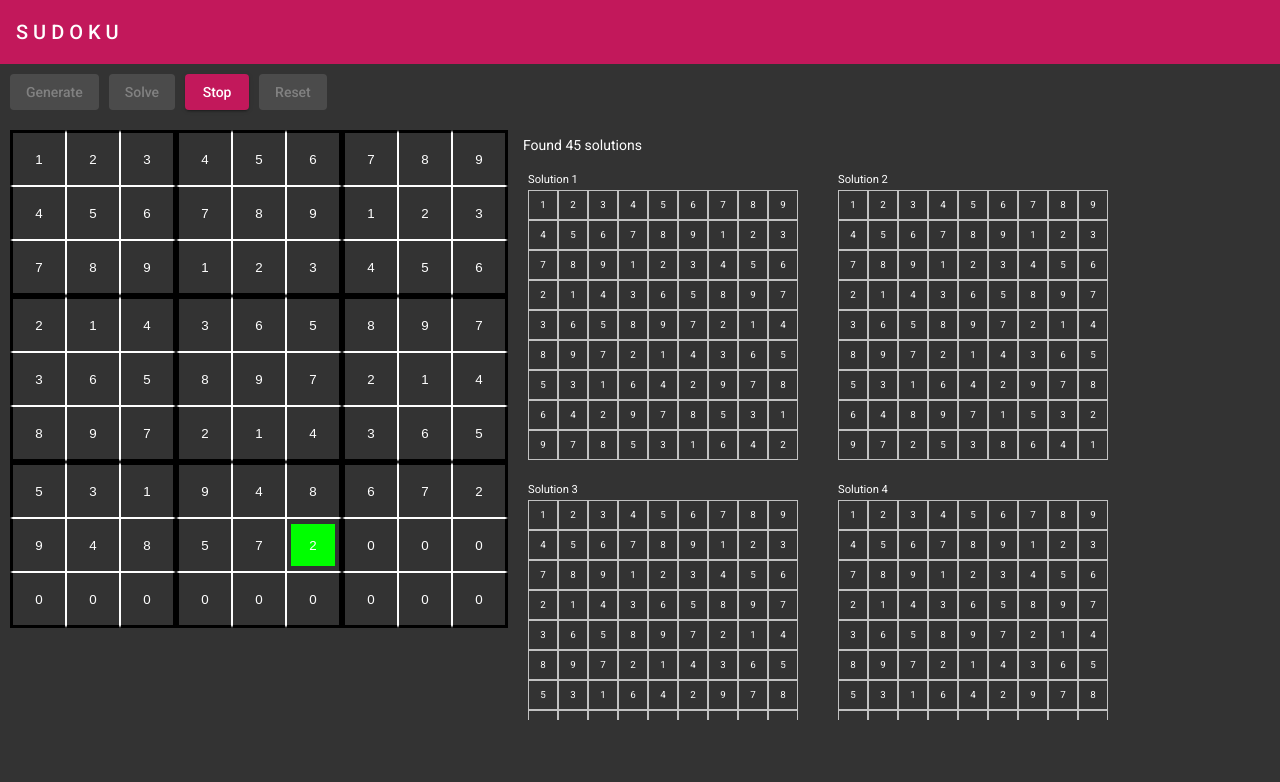
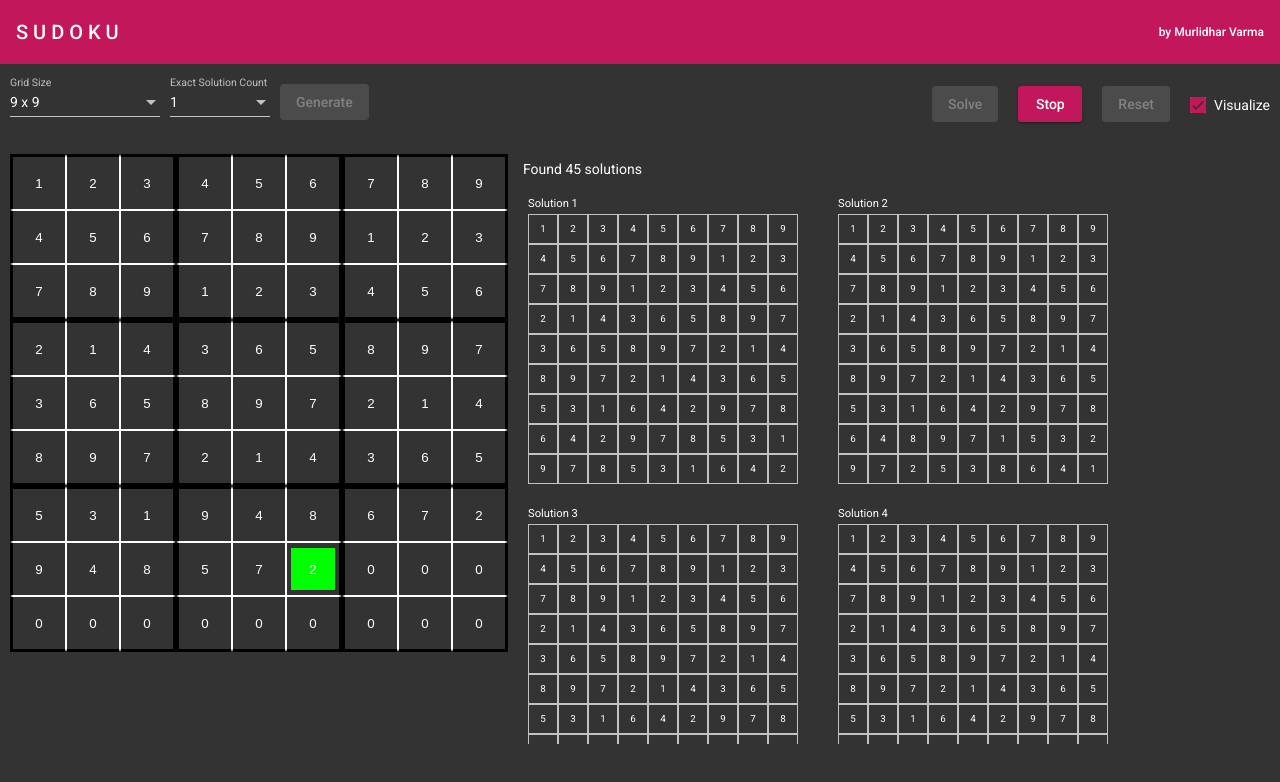
Before and after one commit to ZeeshanAhmad77/sudoku, an Angular app: page / in a window 1280 px wide. Both pictures are taken after a click on the button "Solve". Shown: the top 782 px of the page. Built offline with nearby package versions, Linux system fonts and the light colour scheme.

Commit message:
added configuration features

```diff
--- a/src/app/app.component.html
+++ b/src/app/app.component.html
@@ -1,13 +1,37 @@
 <mat-toolbar color="primary">
   <span>S U D O K U</span>
+  <span class="credit">by Murlidhar Varma</span>
 </mat-toolbar>
 
 <div class="action-container">
-  <button mat-raised-button color="primary" (click)="generateSudokuPuzzle(SUDOKU_PROBLEM_GRID_MAX_SOLUTION)" [disabled]="isSolveDisabled || isGeneratingSudokuProblemDisabled">Generate</button>
-  <button mat-raised-button color="primary" (click)="solveSudoku()" [disabled]="isSolveDisabled || isGeneratingSudokuProblemDisabled" style="margin-left:10px;">Solve</button>
-  <button mat-raised-button color="primary" (click)="stopFindingSolutions()" [disabled]="!isSolveDisabled" style="margin-left:10px;">Stop</button>
-  <button mat-raised-button color="primary" (click)="reset()" [disabled]="isSolveDisabled"  style="margin-left:10px;">Reset</button>
+  <span class="action">
+    <mat-form-field style="width:150px;margin-right: 10px;">
+      <mat-label>Grid Size</mat-label>
+      <mat-select [value]="GRID_SIZE" (selectionChange)="onGridSizeChange($event)">
+        <mat-option *ngFor="let gridSize of GRID_SIZE_LIST" [value]="gridSize.value">
+          {{gridSize.label}}
+        </mat-option>
+      </mat-select>
+    </mat-form-field>
+    <mat-form-field style="width:100px">
+      <mat-label>Exact Solution Count</mat-label>
+      <mat-select [(ngModel)]="SUDOKU_PROBLEM_GRID_MAX_SOLUTION" >
+        <mat-option *ngFor="let maxSol of [1,2]" [value]="maxSol">
+          {{maxSol}}
+        </mat-option>
+      </mat-select>
+    </mat-form-field>
+    <button style="margin: 10px 10px;" mat-raised-button color="primary" (click)="generateSudokuPuzzle(SUDOKU_PROBLEM_GRID_MAX_SOLUTION)" [disabled]="isSolveDisabled || isGeneratingSudokuProblemDisabled">Generate</button>
+  </span>
+
+  <span class="action">
+    <button mat-raised-button color="primary" (click)="solveSudoku()" [disabled]="isSolveDisabled || isGeneratingSudokuProblemDisabled" style="margin:10px 10px;" >Solve</button>
+    <button mat-raised-button color="primary" (click)="stopFindingSolutions()" [disabled]="!isSolveDisabled" style="margin:10px 10px;">Stop</button>
+    <button mat-raised-button color="primary" (click)="reset()" [disabled]="isSolveDisabled"  style="margin:10px 10px;">Reset</button>
+    <mat-checkbox  color="primary"  [(ngModel)]="isVisualizationOn"  [labelPosition]="'after'" style="color:white;margin-left: 10px;">Visualize</mat-checkbox>
+  </span>
 </div>
+
 <div class="content-container">
   <div class="sudoku-container">
 
@@ -30,7 +54,7 @@
     </div >
   </div>
   <div class="solutions" *ngIf="solutions.length>0">
-    <div class="solutions-counter">Found {{solutions.length}} solutions</div>
+    <div class="solutions-counter">{{message}}</div>
     <div class="solutions-container">
       <span class="solution-container" *ngFor="let solution of solutions; let solIdx = index">
         <span class="solution-container-title">{{'Solution '+(solIdx+1)}}</span>
--- a/src/app/app.component.scss
+++ b/src/app/app.component.scss
@@ -1,5 +1,13 @@
 .mat-toolbar.mat-primary {
     top: 0;
+    display: flex;
+    flex-direction: row;
+    justify-content: space-between;
+}
+
+.credit{
+    float: right;
+    font-size: 0.6em;
 }
 
 .content-container{
@@ -22,8 +30,10 @@
 }
 
 .action-container{
-    // display: grid;
-    // place-content: center;
+    display: flex;
+    flex-direction: row;
+    justify-content: space-between;
+    align-items: center;
     margin: 10px 10px;
 }
 
--- a/src/app/app.component.ts
+++ b/src/app/app.component.ts
@@ -8,20 +8,17 @@ import { Component } from '@angular/core';
 export class AppComponent {
   COUNT = 0;
   GRID_SIZE=3;
+  GRID_LENGTH = this.GRID_SIZE * this.GRID_SIZE;
 
-  GRID_LENGTH = this.GRID_SIZE * this.GRID_SIZE;
+  GRID_SIZE_LIST = [
+    {value:2, label:'4 x 4'},
+    {value:3, label:'9 x 9'},
+    {value:4, label:'16 x 16'}
+  ]
+
   done: boolean=false;
-  gridData = [
-    [0,0,6,8,0,2,0,0,5],
-    [0,0,0,0,3,0,7,0,0],
-    [0,0,0,0,0,0,8,2,4],
-    [1,0,0,4,8,0,0,0,0],
-    [0,9,0,0,0,0,0,0,0],
-    [0,3,0,0,1,0,2,5,0],
-    [4,5,0,0,0,0,0,0,0],
-    [0,0,0,0,0,0,0,6,0],
-    [0,0,0,1,7,0,0,3,0]
-  ];
+  message:string=null;
+  gridData = [];
 
   template=[];
   rowProcess=-1;
@@ -38,10 +35,21 @@ export class AppComponent {
     this.reset();
   }
 
+  onGridSizeChange(event){
+    this.GRID_SIZE=event.value;
+    this.GRID_LENGTH = this.GRID_SIZE * this.GRID_SIZE;
+    this.reset();
+  }
+
   reset(){
     this.gridData = this.generateEmptyGrid();
     this.solutions=[];
     this.done=false;
+    this.rowProcess=-1;
+    this.colProcess=-1;
+    this.isSolveDisabled=false;
+    this.isGeneratingSudokuProblemDisabled=false;
+    this.isStopClicked=false;
     this.generateTemplate();
   }
 
@@ -156,6 +164,9 @@ export class AppComponent {
         for(let col=0; col < this.GRID_LENGTH; col++){
           if(this.gridData[row][col] == 0){
             for(let value=1; value <= this.GRID_LENGTH; value++){
+              if(this.isStopClicked){
+                break;
+              }
               if(this.isPossible(value, row, col)){
                 // console.log(`possible in ${value} in (${row},${col}`);
                 this.gridData[row][col]=value;
@@ -175,6 +186,10 @@ export class AppComponent {
       this.solutions.push(JSON.parse(JSON.stringify(this.gridData)));
       if(this.isStopClicked || this.solutions.length == solutionCount){
         this.done=true;
+      }
+      //show this message only during solving sudoku
+      if(this.isSolveDisabled){
+        this.setMessage(`Found ${this.solutions.length} solutions`);
       }
     }
 
@@ -237,11 +252,10 @@ export class AppComponent {
   // the alogrithm will keep collecting such sudoku grids until all elements in the grid are removed.
   async generateSudokuPuzzle(solutionCount){
 
-    this.isGeneratingSudokuProblemDisabled = true;
-
     // reset the grid
     this.reset();
 
+    this.isGeneratingSudokuProblemDisabled = true;
     // generate a random fully qualified sudoko grids upto number passed as argument and select any random grid
     // the generated grid will be available in 'gridData'
     await this.generateRandomGrid(this.getRandomNumber(20));
@@ -265,6 +279,7 @@ export class AppComponent {
     // array to accumulate sudoko problem grid with exactly 'solutionCount' solutions.
     let generatedSudokuProblemGrids = [];
 
+    this.setMessage(`Running Sudoku Problem Generating logic with exactly ${solutionCount} solutions` )
     // while there exists elements in nonZeroIndices, run a loop
     while (nonZeroIndices.length>0 || this.isStopClicked){
       // recreate sudoku problem by removing the elements from fully solved sudoku grid
@@ -301,25 +316,34 @@ export class AppComponent {
           //clone the sudoku problem grid and record it in 'generatedSudokuProblemGrids'
           let grid = this.reconstruct(gridDataTemplate, removedItems);
           generatedSudokuProblemGrids.push(JSON.parse(JSON.stringify(grid)));
-      }else{
-        // if solved solution's count doesnt match the 'solutionCount', then reset solution and try again
-        this.done = false;
-        this.solutions=[];
-      }
+        }else{
+          // if solved solution's count doesnt match the 'solutionCount', then reset solution and try again
+          this.done = false;
+          this.solutions=[];
+        }
+        this.setMessage(`Eliminated ${removedItems.length} elements. Found ${generatedSudokuProblemGrids.length} Sudoku Problem Grids with exactly ${solutionCount} solutions`);
     }
     // Choose one generated Sudoku problem and render on screen.
     this.gridData = generatedSudokuProblemGrids[generatedSudokuProblemGrids.length-1];
     this.generateTemplate();
     this.isGeneratingSudokuProblemDisabled=false;
+    if(generatedSudokuProblemGrids.length==0){
+      this.setMessage("Not able to generate Sudoku Problem Grid based on given criteria")
+    }
   }
 
   // On an empty grid, run solving algorithm and collect solutions equal to 'maxSolution' count
   // and select a random solution as basis for Sudoku Problem Grid generation
   async generateRandomGrid(maxSolution){
+    this.setMessage(`Generating ${maxSolution} fully qualified Sudoku Solution Grids`);
     await this.evaluateAndSolve(maxSolution);
     let randomIdx = this.getRandomNumber(this.solutions.length);
+    this.setMessage(`Selecting random Sudoku Solution Grid`);
     this.gridData = this.solutions[randomIdx];
   }
 
+  setMessage(msg){
+    this.message = msg;
+  }
 
 }
--- a/src/app/app.module.ts
+++ b/src/app/app.module.ts
@@ -1,6 +1,8 @@
 import { NgModule } from '@angular/core';
 import { FormsModule } from '@angular/forms';
 import { MatButtonModule } from '@angular/material/button';
+import { MatCheckboxModule } from '@angular/material/checkbox';
+import { MatSelectModule } from '@angular/material/select';
 import { MatToolbarModule } from '@angular/material/toolbar';
 import { BrowserModule } from '@angular/platform-browser';
 import { BrowserAnimationsModule } from '@angular/platform-browser/animations';
@@ -18,6 +20,8 @@ import { AppComponent } from './app.component';
     FormsModule,
     MatToolbarModule,
     MatButtonModule,
+    MatCheckboxModule,
+    MatSelectModule,
   ],
   providers: [],
   bootstrap: [AppComponent]
```
Also changed, not shown: package.json (+5 -2 lines).
